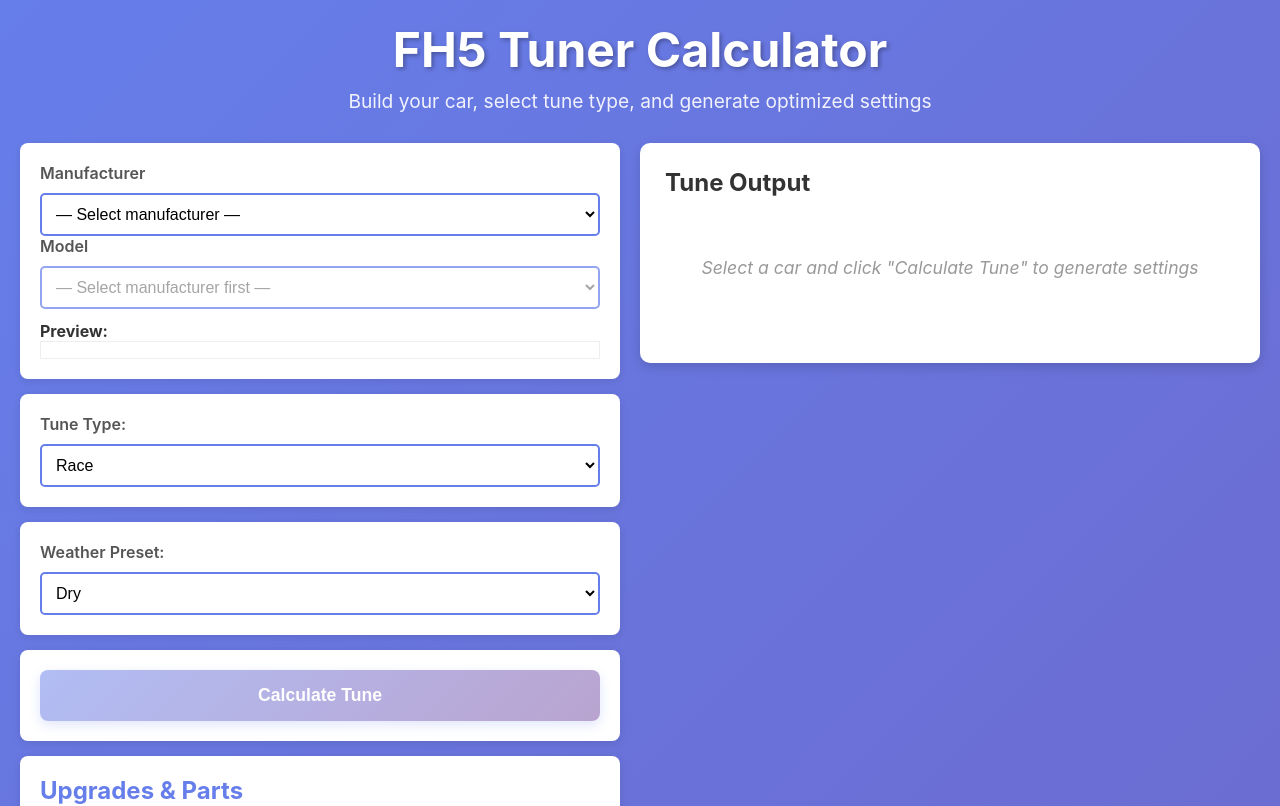
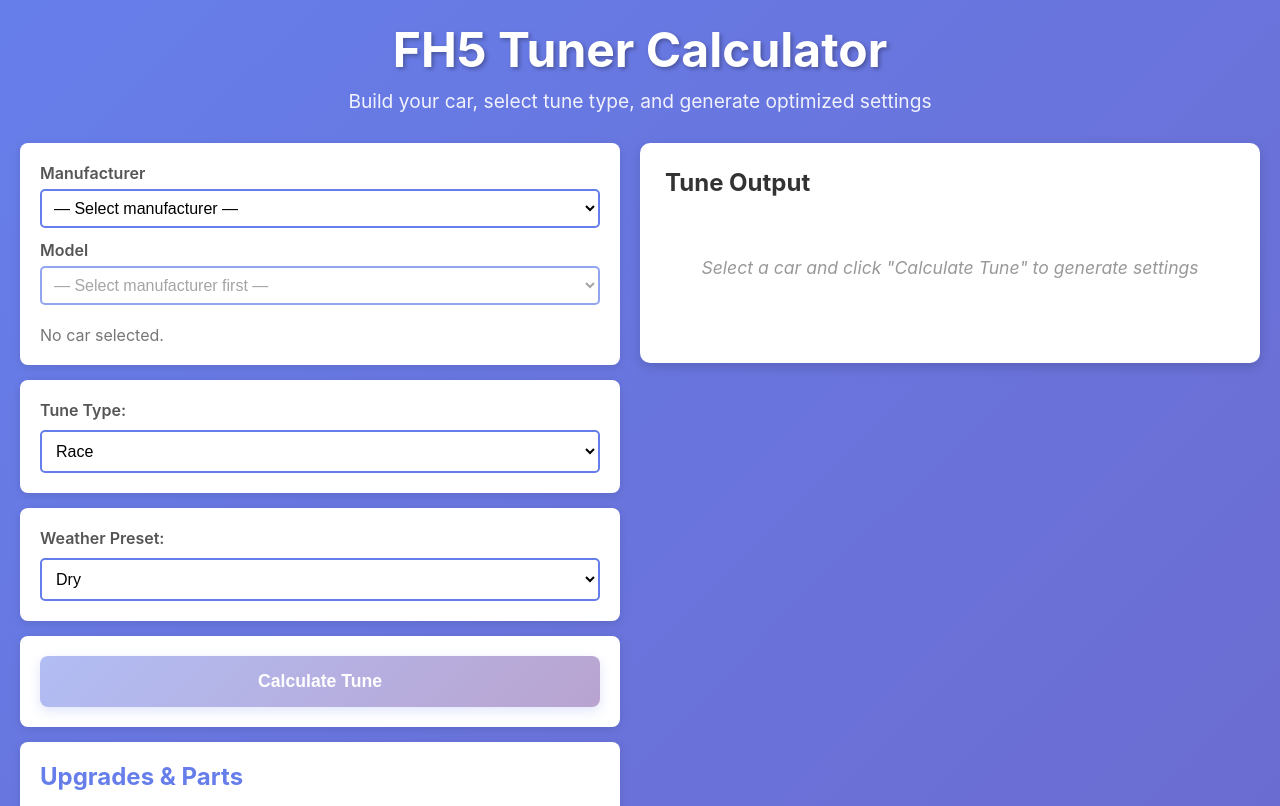
Before and after one commit to Frazmcc/FH5-Tuner, a React (Vite) app: page / in a window 1280 px wide. Shown: the top 806 px of the page. Built offline with nearby package versions, Linux system fonts and the light colour scheme.

Commit message:
Refactor CarPicker component with additional features

```diff
--- a/src/components/CarPicker.tsx
+++ b/src/components/CarPicker.tsx
@@ -1,55 +1,178 @@
-// src/components/CarPicker.tsx
-import React, { useMemo, useState, useEffect } from 'react';
+import React, { useMemo, useState, useEffect, ChangeEvent } from 'react';
 import { loadCars, Car } from '../utils/loadCars';
 
-const uniqueSorted = (arr: string[]) => Array.from(new Set(arr.filter(Boolean))).sort((a,b)=>a.localeCompare(b));
+type Props = {
+  onSelect?: (car: Car | null) => void;
+  initialManufacturer?: string;
+  initialModel?: string;
+  showYearSelector?: boolean;
+};
 
-export default function CarPicker({ onSelect }: { onSelect?: (c: Car|null)=>void }) {
-  const cars = useMemo(() => loadCars(), []);
-  const [manufacturer, setManufacturer] = useState('');
-  const [model, setModel] = useState('');
+function uniqueSortedPreserveCase(items: string[]): string[] {
+  const map = new Map<string, string>();
+  for (const it of items) {
+    if (!it) continue;
+    const key = it.trim();
+    const lower = key.toLowerCase();
+    if (!map.has(lower)) map.set(lower, key);
+  }
+  return Array.from(map.values()).sort((a, b) => a.toLowerCase().localeCompare(b.toLowerCase()));
+}
 
-  const manufacturers = useMemo(() => uniqueSorted(cars.map(c=>c.manufacturer)), [cars]);
+export default function CarPicker({
+  onSelect,
+  initialManufacturer = '',
+  initialModel = '',
+  showYearSelector = false,
+}: Props) {
+  const cars: Car[] = useMemo(() => loadCars(), []);
+
+  const [manufacturer, setManufacturer] = useState<string>(initialManufacturer);
+  const [model, setModel] = useState<string>(initialModel);
+  const [year, setYear] = useState<number | ''>('');
+
+  const manufacturers = useMemo(() => {
+    const names = cars.map((c) => c.manufacturer);
+    return uniqueSortedPreserveCase(names);
+  }, [cars]);
+
   const modelsForManufacturer = useMemo(() => {
-    if (!manufacturer) return [];
-    return uniqueSorted(cars.filter(c=>c.manufacturer===manufacturer).map(c=>c.model));
+    if (!manufacturer) return [] as string[];
+    const filtered = cars
+      .filter((c) => c.manufacturer === manufacturer)
+      .map((c) => c.model);
+    return uniqueSortedPreserveCase(filtered);
   }, [cars, manufacturer]);
+
+  const yearsForSelection = useMemo(() => {
+    if (!manufacturer || !model) return [] as number[];
+    const years = cars
+      .filter((c) => c.manufacturer === manufacturer && c.model === model)
+      .map((c) => (c.year ?? null))
+      .filter((y): y is number => typeof y === 'number');
+    return Array.from(new Set(years)).sort((a, b) => a - b);
+  }, [cars, manufacturer, model]);
 
   const selectedCar = useMemo(() => {
     if (!manufacturer || !model) return null;
-    // pick the first row matching manufacturer+model (you can extend to allow year)
-    return cars.find(c => c.manufacturer === manufacturer && c.model === model) ?? null;
-  }, [cars, manufacturer, model]);
+    const candidates = cars.filter((c) => c.manufacturer === manufacturer && c.model === model);
+    if (candidates.length === 0) return null;
+    if (year && typeof year === 'number') {
+      const byYear = candidates.find((c) => c.year === year);
+      if (byYear) return byYear;
+    }
+    return candidates[0];
+  }, [cars, manufacturer, model, year]);
 
-  useEffect(()=> { if (onSelect) onSelect(selectedCar); }, [selectedCar, onSelect]);
+  useEffect(() => {
+    if (onSelect) onSelect(selectedCar);
+  }, [selectedCar, onSelect]);
 
-  // helper to format displayed label
-  const labelFor = (c?: Car|null) => {
+  useEffect(() => {
+    if (manufacturer && model && !modelsForManufacturer.includes(model)) {
+      setModel('');
+      setYear('');
+    }
+  }, [manufacturer, modelsForManufacturer, model]);
+
+  useEffect(() => {
+    setYear('');
+  }, [model]);
+
+  function handleManufacturerChange(e: ChangeEvent<HTMLSelectElement>) {
+    setManufacturer(e.target.value);
+    setModel('');
+    setYear('');
+  }
+
+  function handleModelChange(e: ChangeEvent<HTMLSelectElement>) {
+    setModel(e.target.value);
+  }
+
+  function labelFor(c?: Car | null): string {
     if (!c) return '';
-    const parts = [];
+    const parts: string[] = [];
     if (typeof c.pi === 'number') parts.push(`PI ${c.pi}`);
     if (typeof c.power_hp === 'number') parts.push(`${c.power_hp} hp`);
     if (typeof c.weight_lbs === 'number') parts.push(`@ ${c.weight_lbs} lbs`);
-    return `${c.manufacturer} ${c.model}${c.year ? ' ' + c.year : ''} — ${parts.join(' | ')}`;
-  };
+    return `${c.manufacturer} ${c.model}${c.year ? ' ' + c.year : ''}${parts.length ? ' — ' + parts.join(' | ') : ''}`;
+  }
 
   return (
-    <div>
-      <label>Manufacturer</label>
-      <select value={manufacturer} onChange={e=>{ setManufacturer(e.target.value); setModel(''); }}>
+    <div style={{ maxWidth: 560 }}>
+      <label htmlFor="manufacturer-select" style={{ display: 'block', marginBottom: 6 }}>
+        Manufacturer
+      </label>
+      <select
+        id="manufacturer-select"
+        value={manufacturer}
+        onChange={handleManufacturerChange}
+        style={{ width: '100%', padding: 8, marginBottom: 12 }}
+      >
         <option value="">— Select manufacturer —</option>
-        {manufacturers.map(m => <option key={m} value={m}>{m}</option>)}
+        {manufacturers.map((m) => (
+          <option key={m} value={m}>
+            {m}
+          </option>
+        ))}
       </select>
 
-      <label>Model</label>
-      <select disabled={!manufacturer} value={model} onChange={e=>setModel(e.target.value)}>
+      <label htmlFor="model-select" style={{ display: 'block', marginBottom: 6 }}>
+        Model
+      </label>
+      <select
+        id="model-select"
+        value={model}
+        onChange={handleModelChange}
+        style={{ width: '100%', padding: 8, marginBottom: 12 }}
+        disabled={!manufacturer}
+      >
         <option value="">{manufacturer ? '— Select model —' : '— Select manufacturer first —'}</option>
-        {modelsForManufacturer.map(m => <option key={m} value={m}>{m}</option>)}
+        {modelsForManufacturer.map((m) => (
+          <option key={m} value={m}>
+            {m}
+          </option>
+        ))}
       </select>
 
-      <div style={{marginTop:12}}>
-        <strong>Preview:</strong>
-        <div style={{padding:8, border:'1px solid #eee'}}>{labelFor(selectedCar)}</div>
+      {showYearSelector && modelsForManufacturer.length > 0 && (
+        <>
+          <label htmlFor="year-select" style={{ display: 'block', marginBottom: 6 }}>
+            Year / Variant
+          </label>
+          <select
+            id="year-select"
+            value={year === '' ? '' : String(year)}
+            onChange={(e) => {
+              const v = e.target.value;
+              setYear(v === '' ? '' : Number(v));
+            }}
+            style={{ width: '100%', padding: 8, marginBottom: 12 }}
+            disabled={!model}
+          >
+            <option value="">{model ? '— Select year (optional) —' : '— Select model first —'}</option>
+            {yearsForSelection.map((y) => (
+              <option key={y} value={y}>
+                {y}
+              </option>
+            ))}
+          </select>
+        </>
+      )}
+
+      <div style={{ marginTop: 8 }}>
+        {selectedCar ? (
+          <div style={{ padding: 8, border: '1px solid #eee', borderRadius: 6 }}>
+            <strong>
+              {selectedCar.manufacturer} {selectedCar.model} {selectedCar.year ?? ''}
+            </strong>
+            <div style={{ fontSize: 13, color: '#555', marginTop: 6 }}>
+              PI: {selectedCar.pi ?? '—'} • Power: {selectedCar.power_hp ?? '—'} hp • Weight: {selectedCar.weight_lbs ?? '—'} lbs
+            </div>
+          </div>
+        ) : (
+          <div style={{ color: '#777' }}>No car selected.</div>
+        )}
       </div>
     </div>
   );
```
